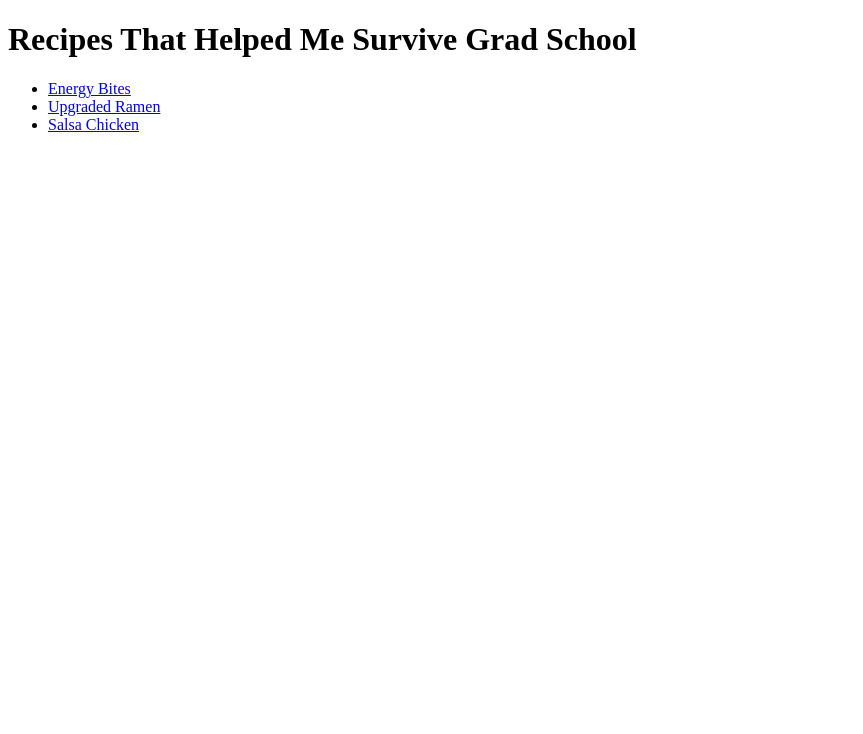
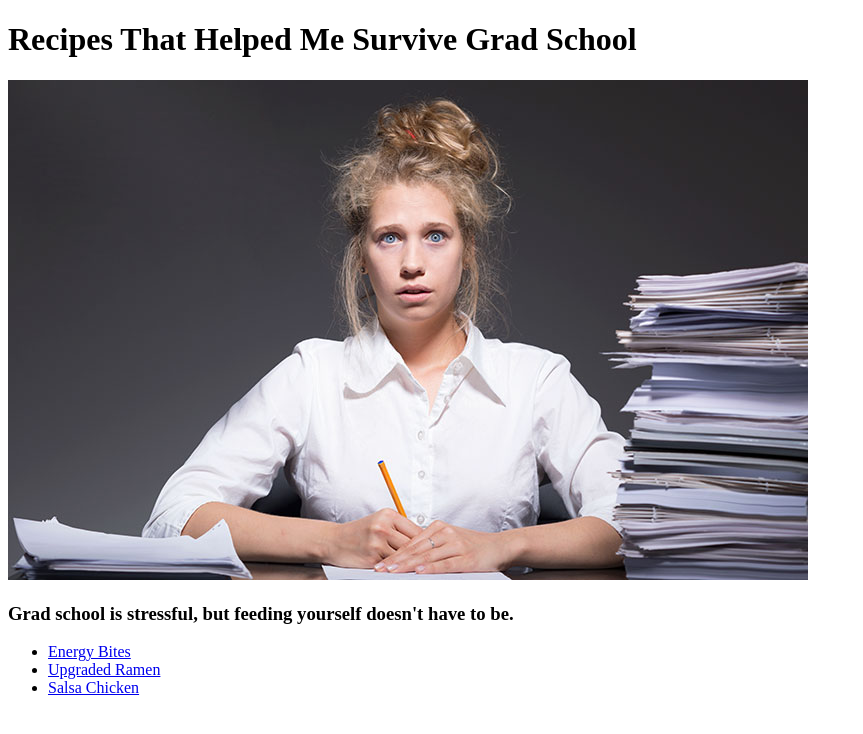
Before and after one commit to acl13/odin-recipes, a plain HTML site: page index.html in a window 1280 px wide. Shown: the whole page, without its empty margins (0-863 px from the left). Drawn offline with Linux system fonts and the light colour scheme.

Commit message:
add grad.jpg to index.html

```diff
--- a/index.html
+++ b/index.html
@@ -6,6 +6,8 @@
     </head>
     <body>
         <h1>Recipes That Helped Me Survive Grad School</h1>
+        <img src="./grad.jpg" alt="Blond female grad student with messy hair, visibly stressed out, and surrounded by papers">
+        <h3>Grad school is stressful, but feeding yourself doesn't have to be.</h3>
         <ul>
            <li> <a href="recipes/energy-bites.html">Energy Bites</a></li>
            <li><a href="recipes/ramen.html">Upgraded Ramen</a></li>
```
